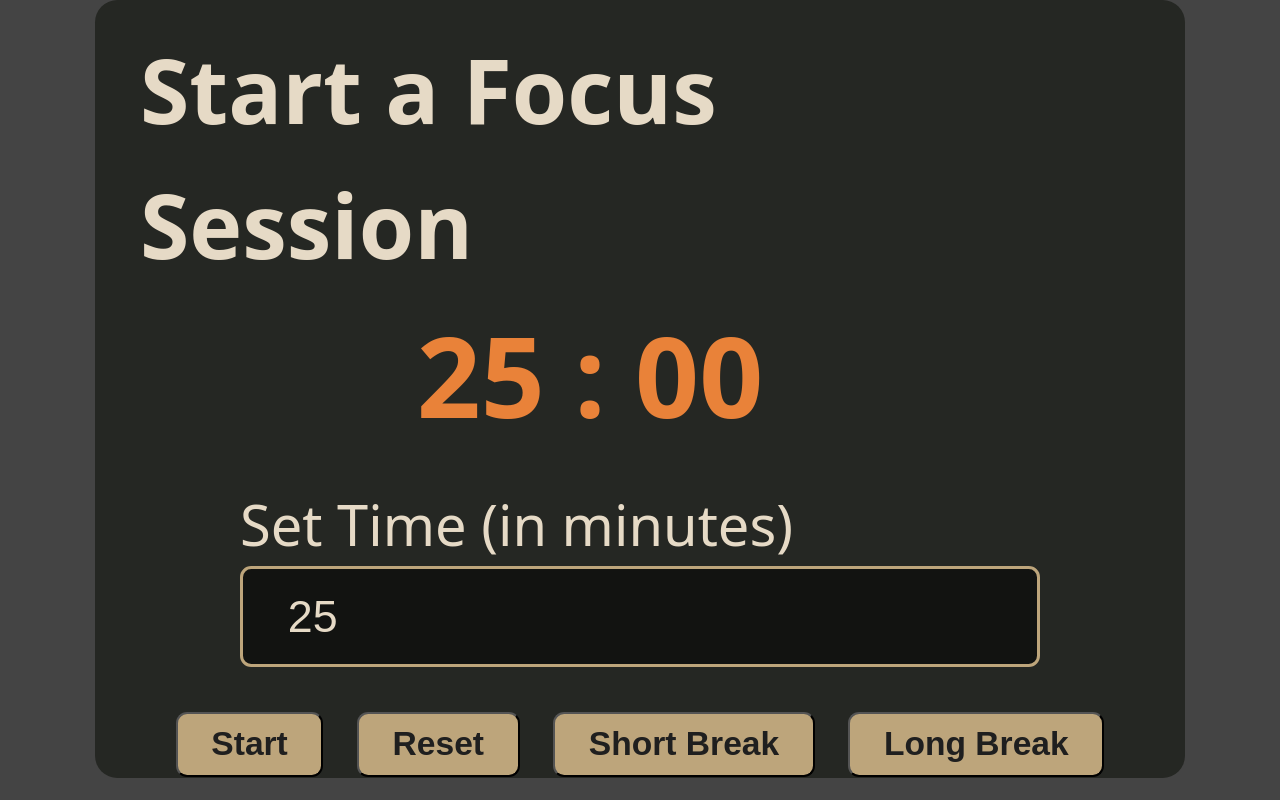
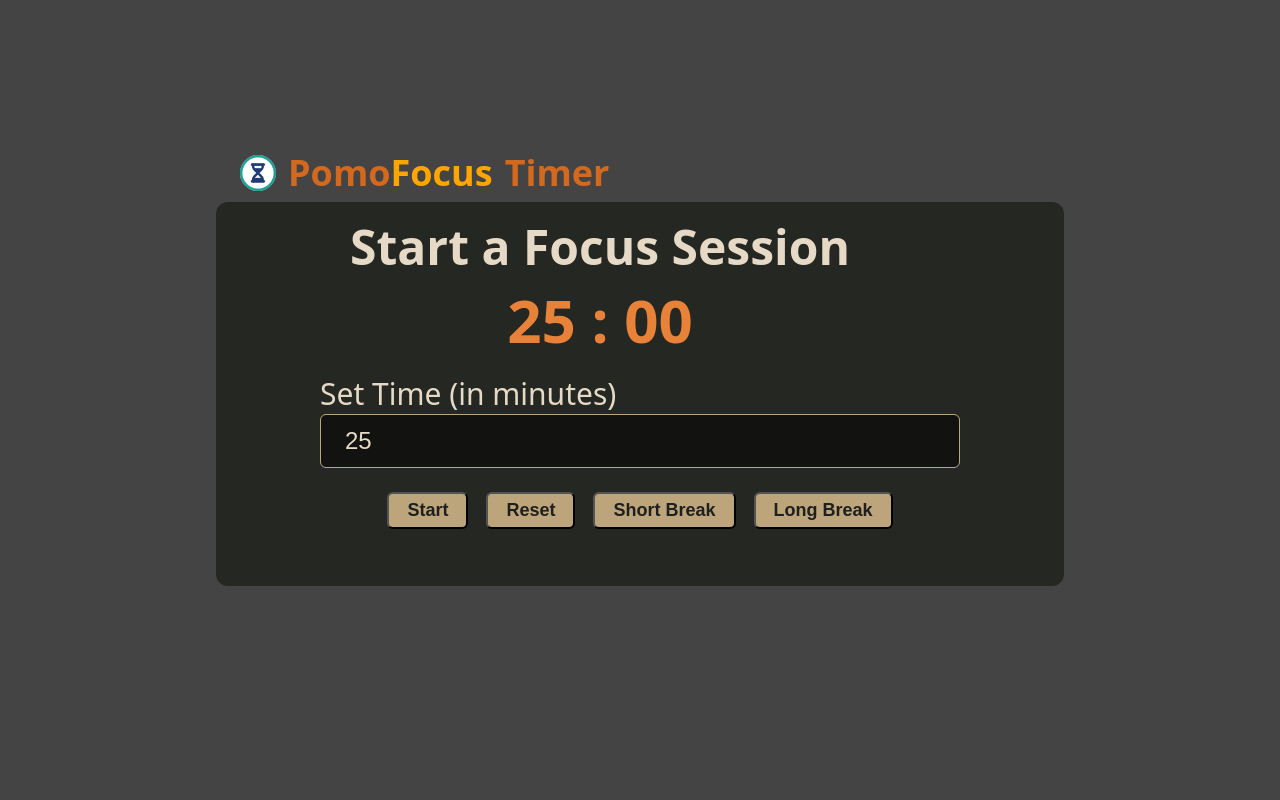
Before and after one commit to WaithakaGuru/Pomodoro-Timer, a React (Vite) app: page / in a window 1280 px wide. Built offline with nearby package versions, Linux system fonts and the light colour scheme.

Commit message:
Merge the contexts into single ActionContext
- Fix the width styling

```diff
--- a/src/Components/SetTime.jsx
+++ b/src/Components/SetTime.jsx
@@ -1,7 +1,7 @@
-import useTimer from "../Hooks/TimerHook";
+import useActions from "../Hooks/ActionHook";
 
 export default function SetTime () {
-    const {time, handleAddTime} = useTimer ();
+    const {time, handleAddTime} = useActions();
     return(
         <div className="set-time">
             <label htmlFor="timeInput">Set Time (in minutes) </label>
--- a/src/Components/TimeCount.jsx
+++ b/src/Components/TimeCount.jsx
@@ -1,7 +1,7 @@
-import useTimer from "../Hooks/TimerHook";
+import useActions from "../Hooks/ActionHook";
 
 export default function TimeCounter () {
-    const {time} = useTimer();
+    const {time} = useActions ();
     return (
         <div className="modes">
             <p className="time-holder">
--- a/src/Contexts/ActionsContext.jsx
+++ b/src/Contexts/ActionsContext.jsx
@@ -6,29 +6,33 @@ export default ActionContext;
 export function ActionCtxProvider({children}){
     // states and functions
     const [mode, setMode] = useState("")
+    const [time, setTime] = useState(25);
 
     const [isPaused, setIsPaused] = useState(0);
 
-    /**
-     * PAUSE MODES
-     * 0 - Start - the count down not yet started, new Focus session e.g on page refresh
-     * 1 - Pause - countdown is running and button displays 'pause'
-     *      for user to pause if need be
-     * 2 - resume - user has paused the count down and
-     *      btn displays 'resume' for user to resume the timer count down
-     */
 
     const [reset, setReset] = useState(false);
     const [shortBreak, setShortBreak] = useState(false);
     const [longBreak, setLongBreak] = useState(false);
+    const [inputIsReadOnly, setInputIsReadOnly] = useState(false);
 
     useEffect(()=>{
         setMode("Start a Focus Session");
     }, []);
 
+    function handleAddTime (e) {
+        setTime(e.target.value);
+    }
     function handleStartFocusSession() {
+        /**
+         * PAUSE MODES
+         * 0 - Start - the count down not yet started, new Focus session e.g on page refresh
+         * 1 - Pause - countdown is running and button displays 'pause'
+         *      for user to pause if need be
+         * 2 - resume - user has paused the count down and
+         *      btn displays 'resume' for user to resume the timer count down
+        */
 
-        setMode("In Focus Mode");
         if(isPaused === 0){
             setIsPaused(1)
         }else if(isPaused === 1) {
@@ -41,6 +45,7 @@ export function ActionCtxProvider({children}){
     }
 
     function handleReset() {
+        setMode("In Focus Mode");
         setIsPaused(0);
 
     }
@@ -53,10 +58,13 @@ export function ActionCtxProvider({children}){
 
     }
 
+    function handleSetTimeInputReadOnly() {
+        setInputIsReadOnly(true);
+    }
 
     return <ActionContext.Provider value={
-        {mode, handleStartFocusSession, handleReset,
-            handleShortBreak, handleLongBreak, isPaused}
+        {mode, time, isPaused, handleStartFocusSession, handleReset,
+            handleShortBreak, handleLongBreak, handleAddTime}
         }>
         {children}
     </ActionContext.Provider>
--- a/src/Contexts/TimerContext.jsx
+++ /dev/null
@@ -1,17 +0,0 @@
-import { createContext, useState } from "react";
-
-const TimerContext = createContext();
-export default TimerContext;
-
-export function TimerProvider ({children }) {
-    // functions and values
-    const [time, setTime] = useState(25);
-
-    function handleAddTime (e) {
-        setTime(e.target.value);
-    }
-
-    return <TimerContext.Provider value={{time, handleAddTime}}>
-        {children}
-    </TimerContext.Provider>
-}
--- a/src/Pomofocus.jsx
+++ b/src/Pomofocus.jsx
@@ -3,7 +3,6 @@ import Mode from './Components/Mode'
 import SetTime from './Components/SetTime'
 import TimeCounter from './Components/TimeCount'
 import { ActionCtxProvider } from './Contexts/ActionsContext'
-import { TimerProvider} from './Contexts/TimerContext'
 import './pomofocus.css'
 
 function Pomofocus () {
@@ -14,12 +13,8 @@ function Pomofocus () {
             </header>
             <ActionCtxProvider>
                 <Mode/>
-            </ActionCtxProvider>
-            <TimerProvider>
                 <TimeCounter/>
                 <SetTime/>
-            </TimerProvider>
-            <ActionCtxProvider>
                 <ActionButtons/>
             </ActionCtxProvider>
         </>
--- a/src/pomofocus.css
+++ b/src/pomofocus.css
@@ -1,6 +1,5 @@
 :root {
   font-family: system-ui, Avenir, Helvetica, Arial, sans-serif;
-  line-height: 1.5;
   font-weight: 400;
 
   font-synthesis: none;
@@ -23,7 +22,7 @@
 }
 
 html{
-  font-size: 70%;
+  font-size: 6px;
 }
 
 body{
@@ -42,11 +41,10 @@ body{
   color: var(--text-main-color);
   font-size: 5rem;
   width: 90%;
+  min-height: 60rem;
   min-width: 350px;
-  max-width: 1000px;
+  max-width: 800px;
   margin: 0 auto 2rem;
-  min-height: 40rem;
-  height: max-content;
   border-radius: 2rem;
   padding: 2rem 4rem;
 }
--- a/src/utils/utils.js
+++ b/src/utils/utils.js
@@ -0,0 +1,5 @@
+ function timeCountDown ( timeAmount, pauseStatus ) {
+    let timeInSecs = timeAmount * 60;
+
+}
+// timeCountDown(2, 1)
```
